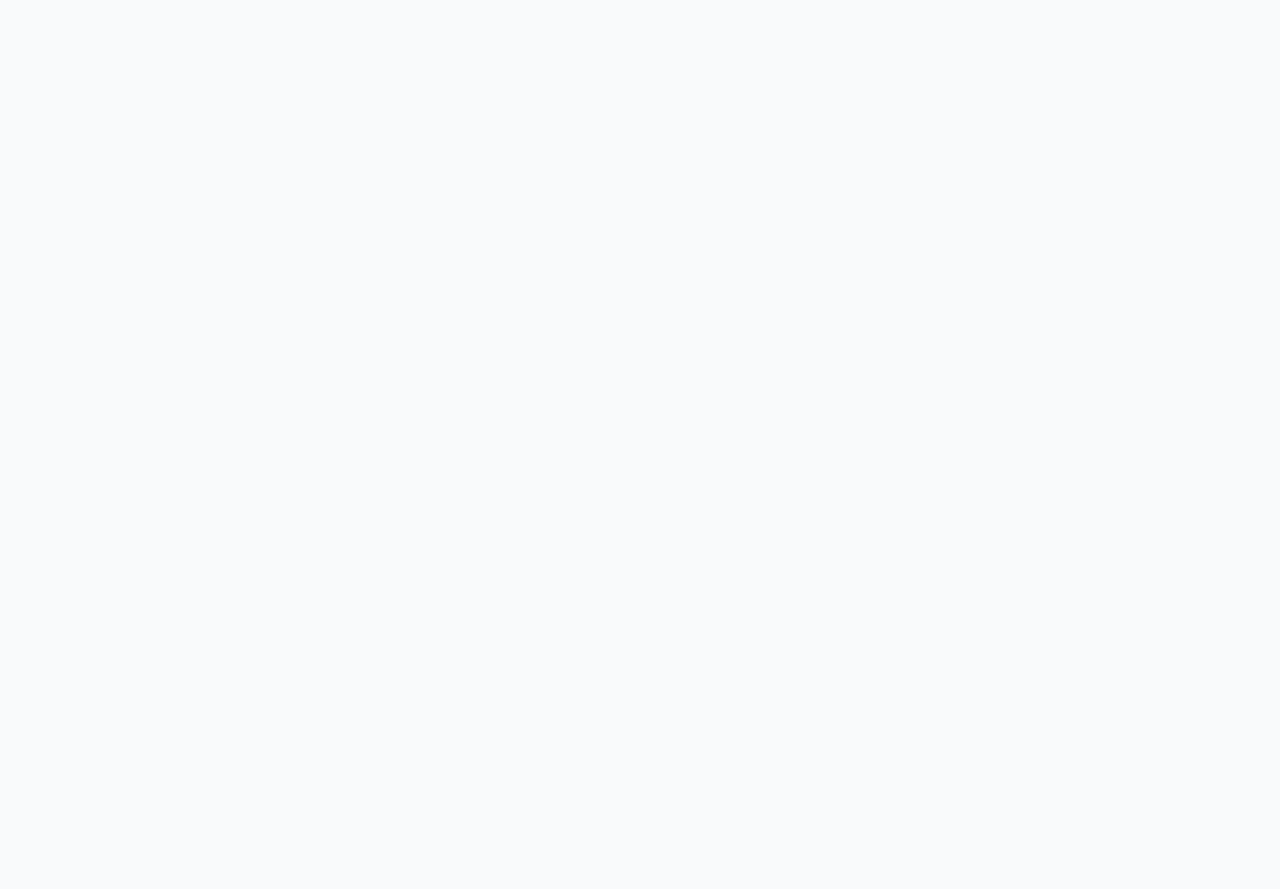
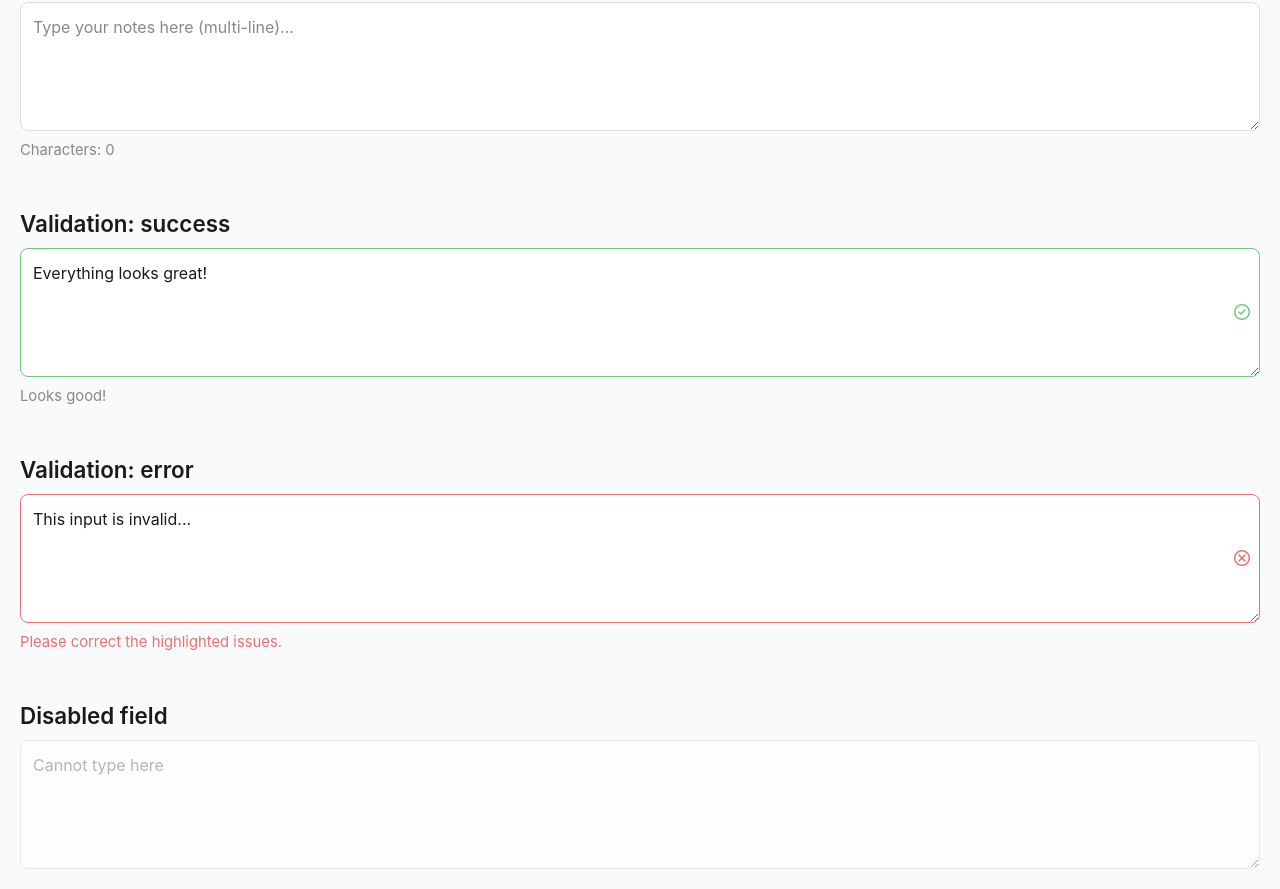
Before and after one commit to Bauli29/DermaTrack, a Next.js app in the folder frontend/: page /test in a window 1280 px wide. Shown: the part 1711-2600 px from the top of the page. Before the commit the page ends 1637 px from the top, so only its background shows below. Built offline with nearby package versions, Linux system fonts and the light colour scheme.

Commit message:
Derma-76 Text Area Component

```diff
--- /dev/null
+++ b/frontend/src/components/molecules/TextArea/index.tsx
@@ -0,0 +1,106 @@
+'use client'
+
+import { useId } from 'react'
+
+import Headline from '@/components/atoms/Headline'
+import Icon from '@/components/atoms/Icon'
+import Text from '@/components/atoms/Text'
+
+import * as SC from './styles'
+import type { ITextAreaProps } from './types'
+
+/**
+ * TextArea (Molecule)
+ *
+ * Why a molecule and not a pure atom?
+ * - The app needs a multi-line input together with an optional headline/label,
+ *   validation outline colors, and a status icon (✓ or ✕) on the right. This
+ *   small composition of several atoms (Headline, Icon, Text) forms a reusable
+ *   molecule that can be dropped into forms across the app.
+ *
+ * Mobile-first principles used here:
+ * - Minimum readable font-size (16px) and generous line-height for touch.
+ * - Comfortable padding and a clear focus ring for accessibility.
+ * - Full-width by default to fit mobile form layouts.
+ *
+ * Theming:
+ * - Colors (text, background, borders, focus ring, success/error) are taken
+ *   from the styled-components theme via `theme.colors.*`.
+ * - Typography uses the app's inherited font family and size.
+ */
+const TextArea = ({
+  label,
+  labelVariant = 'h4',
+  validation = 'none',
+  helperText,
+  fullWidth = true,
+  margin,
+  maxWidth,
+  disabled,
+  id,
+  placeholder,
+  rows = 4,
+  ...rest
+}: ITextAreaProps) => {
+  // Generate stable IDs for accessibility if not provided by consumer
+  const reactId = useId()
+  const fieldId = id ?? `textarea-${reactId}`
+  const helperId = helperText ? `${fieldId}-helper` : undefined
+
+  // Determine validation icon and visibility
+  const showSuccess = validation === 'success'
+  const showError = validation === 'error'
+
+  return (
+    <SC.Container $fullWidth={fullWidth} $margin={margin} $maxWidth={maxWidth}>
+      {label && (
+        // Use Headline atom as a visually consistent label above the field.
+        // We keep it simple here rather than a <label> element. For screen
+        // readers, we still connect via aria-labelledby if needed in future.
+        <Headline
+          variant={labelVariant}
+          noSpacing
+          style={{ marginBottom: '0.5rem' }}
+        >
+          {label}
+        </Headline>
+      )}
+
+      <SC.FieldWrapper>
+        <SC.StyledTextArea
+          id={fieldId}
+          $hasLabel={!!label}
+          $validation={validation}
+          $disabled={disabled}
+          disabled={disabled}
+          placeholder={placeholder}
+          rows={rows}
+          aria-invalid={showError}
+          aria-describedby={helperId}
+          {...rest}
+        />
+
+        {/* Status icon on the right; purely decorative visual feedback */}
+        <SC.StatusIcon $visible={showSuccess || showError} aria-hidden>
+          {showSuccess && (
+            <Icon name='check_circle' color='success' size='md' />
+          )}
+          {showError && <Icon name='cancel' color='error' size='md' />}
+        </SC.StatusIcon>
+      </SC.FieldWrapper>
+
+      {helperText && (
+        <Text
+          id={helperId}
+          size='small'
+          color={showError ? 'error' : 'textMuted'}
+          style={{ marginTop: '0.5rem' }}
+        >
+          {helperText}
+        </Text>
+      )}
+    </SC.Container>
+  )
+}
+
+export default TextArea
--- /dev/null
+++ b/frontend/src/components/molecules/TextArea/styles.ts
@@ -0,0 +1,123 @@
+'use client'
+import styled, { css } from 'styled-components'
+
+import type {
+  IStatusIconProps,
+  IStyledContainerProps,
+  IStyledTextAreaProps,
+  TValidationState,
+} from './types'
+import type { ITheme } from '@/lib/themes'
+
+// Helper: map validation state to theme color keys
+const getValidationColor = (state: TValidationState, theme: ITheme): string => {
+  switch (state) {
+    case 'success':
+      return theme.colors.success
+    case 'error':
+      return theme.colors.error
+    case 'none':
+    default:
+      return theme.colors.border
+  }
+}
+
+export const Container = styled.div<IStyledContainerProps>`
+  display: flex;
+  flex-direction: column;
+  ${({ $fullWidth }) => ($fullWidth ? 'width: 100%;' : 'width: auto;')}
+  ${({ $margin }) => $margin && `margin: ${$margin};`}
+  ${({ $maxWidth }) => $maxWidth && `max-width: ${$maxWidth};`}
+`
+
+// Wraps the actual textarea so we can position the status icon on the right
+export const FieldWrapper = styled.div`
+  position: relative;
+  display: flex;
+  align-items: stretch;
+  width: 100%;
+`
+
+export const StyledTextArea = styled.textarea<IStyledTextAreaProps>`
+  /* 1) Sizing & box model */
+  width: 100%;
+  min-height: 6rem; /* ~96px: comfortable touch target for multi-line input */
+  padding: 0.75rem 2.5rem 0.75rem 0.75rem; /* extra right padding to avoid overlapping the status icon */
+  border-radius: 0.5rem; /* slightly more rounded than buttons for large field */
+  border: 1px solid
+    ${({ theme, $validation }) => getValidationColor($validation, theme)};
+  box-sizing: border-box;
+  resize: vertical; /* allow vertical resizing on larger screens; on mobile, UA usually hides handles */
+
+  /* 2) Colors (from theme) */
+  background: ${({ theme }) => theme.colors.surface};
+  color: ${({ theme }) => theme.colors.text};
+
+  /* 3) Typography (inherit app font, use readable line-height) */
+  font: inherit; /* inherit family/weight from app */
+  font-size: 1rem; /* 16px: WCAG recommended minimum */
+  line-height: 1.6; /* matches Text atom's medium */
+
+  /* 4) Placeholder styling */
+  &::placeholder {
+    color: ${({ theme }) => theme.colors.textMuted};
+    opacity: 1; /* avoid Safari/iOS additional dimming */
+  }
+
+  /* 5) Interaction states */
+  transition:
+    border-color 0.15s ease,
+    box-shadow 0.15s ease,
+    background 0.15s ease;
+
+  &:hover {
+    background: ${({ theme }) => theme.colors.card};
+    border-color: ${({ theme, $validation }) =>
+      $validation === 'none'
+        ? theme.colors.borderLight
+        : getValidationColor($validation, theme)};
+  }
+
+  &:focus {
+    outline: none;
+    /* Use a soft focus ring; derive color from validation or theme focus */
+    border-color: ${({ theme, $validation }) =>
+      $validation === 'none'
+        ? theme.colors.focus
+        : getValidationColor($validation, theme)};
+    box-shadow: 0 0 0 3px
+      ${({ theme, $validation }) => {
+        // Avoid nested ternary: choose base color explicitly
+        let base = theme.colors.focus
+        if ($validation === 'success') {
+          base = theme.colors.success
+        } else if ($validation === 'error') {
+          base = theme.colors.error
+        }
+        // Append 33 (20% alpha) to hex if possible; fallback to base color
+        return `${base}${base.startsWith('#') ? '33' : ''}`
+      }};
+    background: ${({ theme }) => theme.colors.surface};
+  }
+
+  /* 6) Disabled state */
+  ${({ $disabled }) =>
+    $disabled &&
+    css`
+      opacity: 0.6;
+      cursor: not-allowed;
+      pointer-events: none;
+    `}
+`
+
+export const StatusIcon = styled.div<IStatusIconProps>`
+  position: absolute;
+  top: 0;
+  right: 0.5rem;
+  bottom: 0;
+  display: flex;
+  align-items: center;
+  opacity: ${({ $visible }) => ($visible ? 1 : 0)};
+  transition: opacity 0.15s ease;
+  pointer-events: none; /* purely decorative status indicator */
+`
--- /dev/null
+++ b/frontend/src/components/molecules/TextArea/types.ts
@@ -0,0 +1,54 @@
+import { TextareaHTMLAttributes } from 'react'
+
+export type TValidationState = 'none' | 'success' | 'error'
+
+export interface ITextAreaProps
+  extends Omit<TextareaHTMLAttributes<HTMLTextAreaElement>, 'color'> {
+  /**
+   * Optional label shown above the text area. If provided, it will render using the Headline atom.
+   */
+  label?: string
+  /**
+   * Visual variant of the label (h1..h6). Default: 'h4' for good mobile readability without being too large.
+   */
+  labelVariant?: 'h1' | 'h2' | 'h3' | 'h4' | 'h5' | 'h6'
+  /**
+   * Validation state of the field. Controls outline color and status icon on the right.
+   * - 'none': default neutral state
+   * - 'success': green outline + check icon
+   * - 'error': red outline + x icon
+   */
+  validation?: TValidationState
+  /**
+   * Optional helper text shown below the text area (e.g., validation hint or character count info).
+   */
+  helperText?: string
+  /**
+   * Occupy full available width if true. Defaults to true for mobile-first layouts.
+   */
+  fullWidth?: boolean
+  /**
+   * Custom CSS margin string for the whole component block (container).
+   */
+  margin?: string
+  /**
+   * Max visual width (e.g., '100%', '320px'). Useful inside forms.
+   */
+  maxWidth?: string
+}
+
+export interface IStyledContainerProps {
+  $fullWidth: boolean
+  $margin?: string
+  $maxWidth?: string
+}
+
+export interface IStyledTextAreaProps {
+  $hasLabel: boolean
+  $validation: TValidationState
+  $disabled?: boolean
+}
+
+export interface IStatusIconProps {
+  $visible: boolean
+}
--- a/frontend/src/components/templates/test-template/index.tsx
+++ b/frontend/src/components/templates/test-template/index.tsx
@@ -7,6 +7,7 @@ import Headline from '@/components/atoms/Headline'
 import Icon from '@/components/atoms/Icon'
 import Slider from '@/components/atoms/Slider'
 import Text from '@/components/atoms/Text'
+import TextArea from '@/components/molecules/TextArea'
 
 import * as SC from './styles'
 import ThemeButton from './temp-theme-button'
@@ -14,6 +15,9 @@ import ThemeButton from './temp-theme-button'
 const TestTemplate = () => {
   const [basicSliderValue, setBasicSliderValue] = useState(50)
   const [temperatureValue, setTemperatureValue] = useState(20)
+  const [notes, setNotes] = useState('')
+  const [successNotes, setSuccessNotes] = useState('Everything looks great!')
+  const [errorNotes, setErrorNotes] = useState('This input is invalid...')
 
   return (
     <SC.TestPageWrapper>
@@ -133,6 +137,46 @@ const TestTemplate = () => {
           No-wrap text: will not break into multiple lines even if the container
           is narrow.
         </Text>
+
+        <Headline variant='h3' color='secondary' align='left' noSpacing>
+          Text Areas
+        </Headline>
+        {/* Default */}
+        <TextArea
+          label='Daily notes'
+          placeholder='Type your notes here (multi-line)...'
+          value={notes}
+          onChange={e => setNotes(e.target.value)}
+          helperText={`Characters: ${notes.length}`}
+          margin='0 0 1rem 0'
+        />
+
+        {/* Success state */}
+        <TextArea
+          label='Validation: success'
+          value={successNotes}
+          onChange={e => setSuccessNotes(e.target.value)}
+          validation='success'
+          helperText='Looks good!'
+          margin='0 0 1rem 0'
+        />
+
+        {/* Error state */}
+        <TextArea
+          label='Validation: error'
+          value={errorNotes}
+          onChange={e => setErrorNotes(e.target.value)}
+          validation='error'
+          helperText='Please correct the highlighted issues.'
+          margin='0 0 1rem 0'
+        />
+
+        {/* Disabled */}
+        <TextArea
+          label='Disabled field'
+          placeholder='Cannot type here'
+          disabled
+        />
       </>
     </SC.TestPageWrapper>
   )
```
